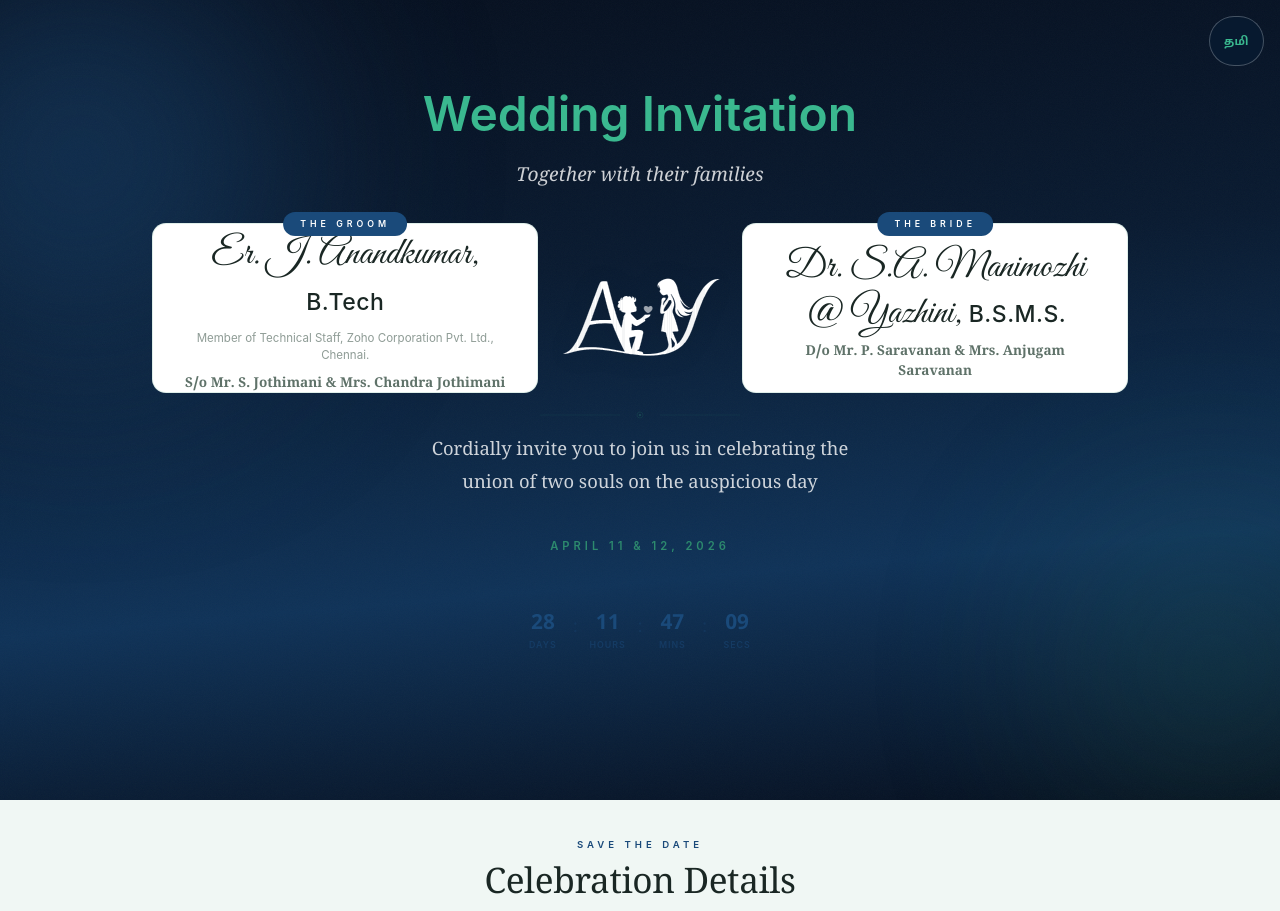
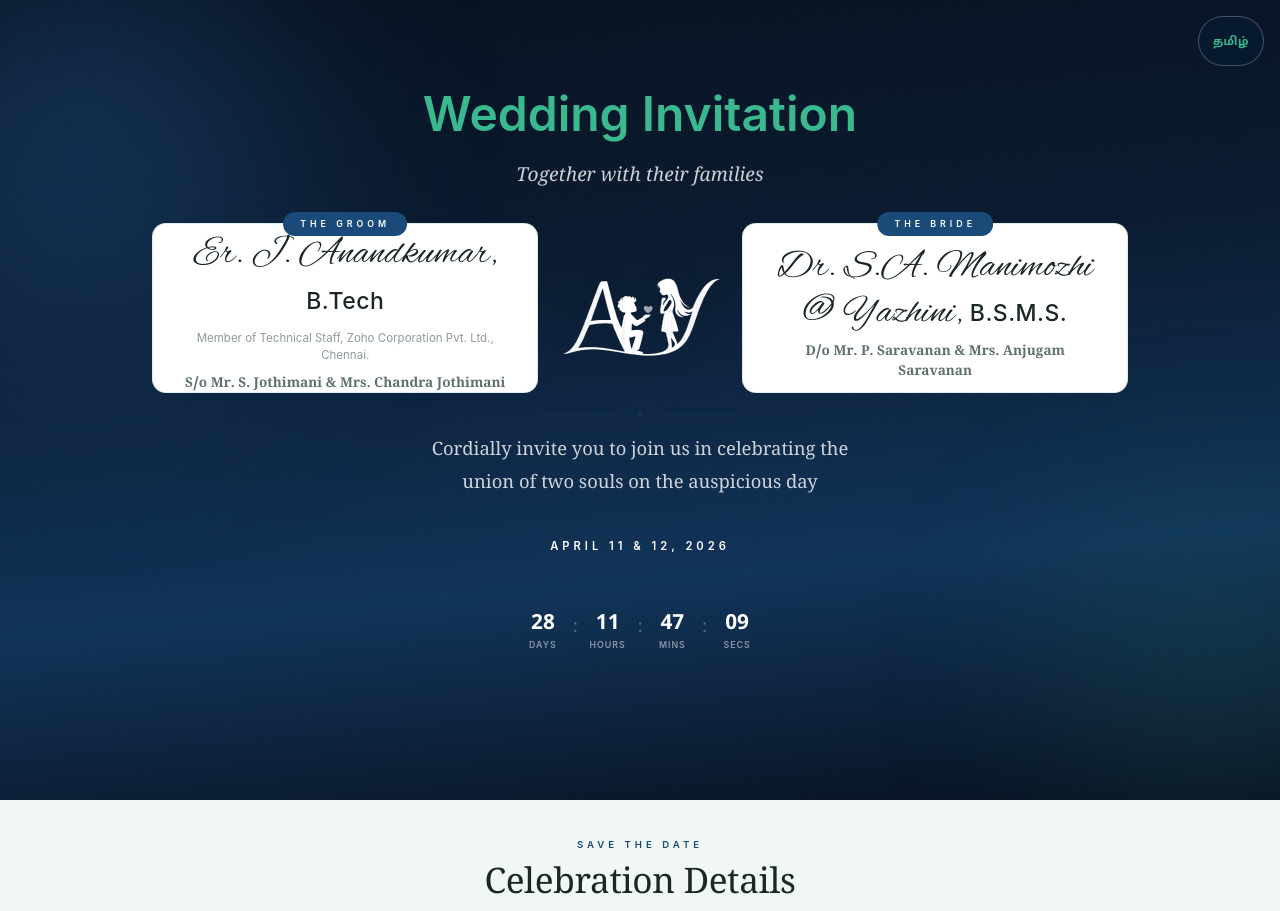
Before and after one commit to Anandkumar98/anandhayazh, a plain HTML site: page index.html in a window 1280 px wide. Shown: the top 911 px of the page. Drawn offline with Linux system fonts and the light colour scheme; a web font is replaced by a local one.

Commit message:
og-image

```diff
--- a/index.html
+++ b/index.html
@@ -20,7 +20,7 @@
 
   <link rel="preconnect" href="https://fonts.googleapis.com/">
   <link rel="preconnect" href="https://fonts.gstatic.com/" crossorigin="">
-  <link href="https://fonts.googleapis.com/css2?family=Google+Sans:wght@400;500&family=Great+Vibes&display=swap" rel="stylesheet">
+  <link href="https://fonts.googleapis.com/css2?family=Google+Sans:wght@400;500&family=Alex+Brush&display=swap" rel="stylesheet">
   <link rel="stylesheet" href="styles.css">
 </head>
 <body>
@@ -230,12 +230,12 @@
   </footer>
 
   <!-- ======================== FLOATING LANG TOGGLE (desktop) ======================== -->
-  <button class="lang-toggle-floating" id="langToggleDesktop" aria-label="Switch language">தமி</button>
+  <button class="lang-toggle-floating" id="langToggleDesktop" aria-label="Switch language">தமிழ்</button>
 
   <!-- ======================== FIXED FOOTER BAR (shown on scroll) ======================== -->
   <div class="fixed-footer" id="fixedFooter">
       <!-- Left: Language Toggle -->
-      <button class="ff__lang" id="langToggleFooter" aria-label="Switch language">தமி</button>
+      <button class="ff__lang" id="langToggleFooter" aria-label="Switch language">தமிழ்</button>
 
        <!-- Center: Countdown -->
        <div class="ff__countdown countdown-fixed" data-date="2026-04-11T19:00:00">
@@ -255,7 +255,7 @@
   </div>
 
   <!-- Floating buttons MUST come after fixed-footer for sibling selector -->
-  <button class="mobile-float-lang" id="langToggleMobile" aria-label="Switch language">தமி</button>
+  <button class="mobile-float-lang" id="langToggleMobile" aria-label="Switch language">தமிழ்</button>
   <a class="mobile-float-loc" href="https://maps.google.com/?q=Sri+Lalita+Mahal" target="_blank" rel="noopener noreferrer" aria-label="Open venue in Google Maps">
     <svg width="20" height="20" viewBox="0 0 24 24" fill="none" stroke="currentColor" stroke-width="2" stroke-linecap="round" stroke-linejoin="round"><path d="M21 10c0 7-9 13-9 13s-9-6-9-13a9 9 0 0118 0z"></path><circle cx="12" cy="10" r="3"></circle></svg>
   </a>
--- a/script.js
+++ b/script.js
@@ -54,7 +54,7 @@
       document.body.classList.toggle('lang-ta', lang === 'ta');
 
       /* Button shows the OTHER language */
-      const label = lang === 'ta' ? 'EN' : '\u0BA4\u0BAE\u0BBF';
+      const label = lang === 'ta' ? 'EN' : 'தமிழ்';
       allBtns.forEach(b => b.textContent = label);
     }
 
--- a/styles.css
+++ b/styles.css
@@ -39,7 +39,7 @@
   --f-serif: 'Cormorant Garamond', 'Noto Sans Tamil', Georgia, serif;
   --f-sans:  'Inter', 'Noto Sans Tamil', system-ui, sans-serif;
   --f-tamil: 'Noto Sans Tamil', sans-serif;
-  --f-script: 'Great Vibes', cursive;
+  --f-script: 'Alex Brush', cursive;
 
   --space: clamp(16px, 5vw, 24px);
   --radius: 16px;
@@ -240,7 +240,10 @@ img { max-width: 100%; display: block; }
   font-size: 0.7rem;
   font-weight: 600;
   letter-spacing: 0.5px;
-  padding: 0;
+  padding: 0 14px;
+  width: auto;
+  min-width: 50px;
+  border-radius: 100px;
 }
 
 .mobile-float-loc {
@@ -557,7 +560,7 @@ img { max-width: 100%; display: block; }
   font-weight: 600;
   letter-spacing: 4px;
   text-transform: uppercase;
-  color: var(--gold);
+  color: #ffffff;
   border: 1px solid rgba(45, 138, 110, 0.2);
   padding: 10px 24px;
   border-radius: 100px;
@@ -598,7 +601,7 @@ img { max-width: 100%; display: block; }
   font-family: var(--f-serif);
   font-size: 1.3rem;
   font-weight: 700;
-  color: var(--maroon);
+  color: #ffffff;
   line-height: 1;
 }
 
@@ -607,7 +610,7 @@ img { max-width: 100%; display: block; }
   font-weight: 600;
   letter-spacing: 1px;
   text-transform: uppercase;
-  color: var(--maroon);
+  color: #ffffff;
   opacity: 0.5;
   margin-top: 3px;
 }
@@ -615,7 +618,7 @@ img { max-width: 100%; display: block; }
 .hcd__sep {
   font-family: var(--f-serif);
   font-size: 1.1rem;
-  color: var(--maroon);
+  color: #ffffff;
   opacity: 0.3;
   margin-bottom: 10px;
 }
```
Also changed, not shown: 1 other file.
